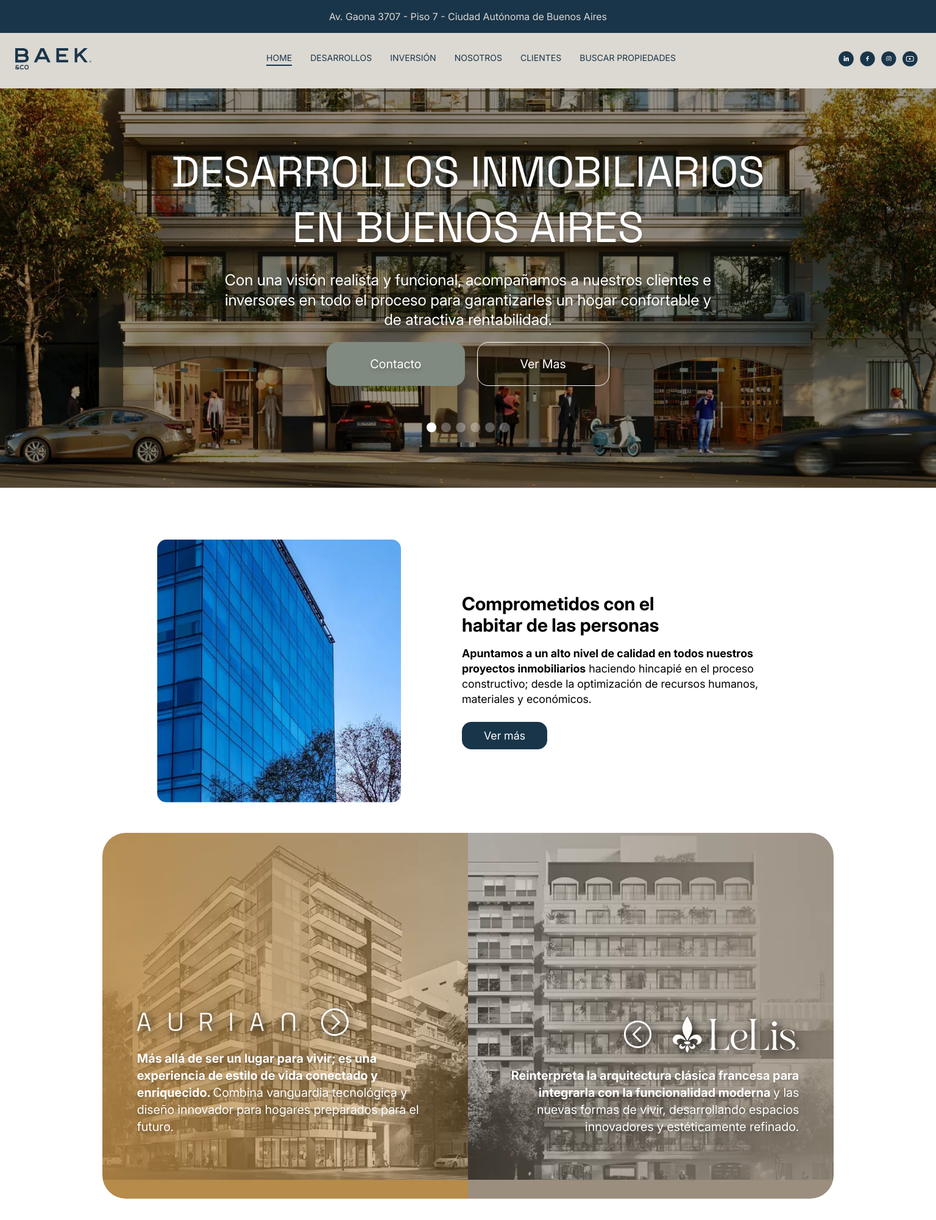
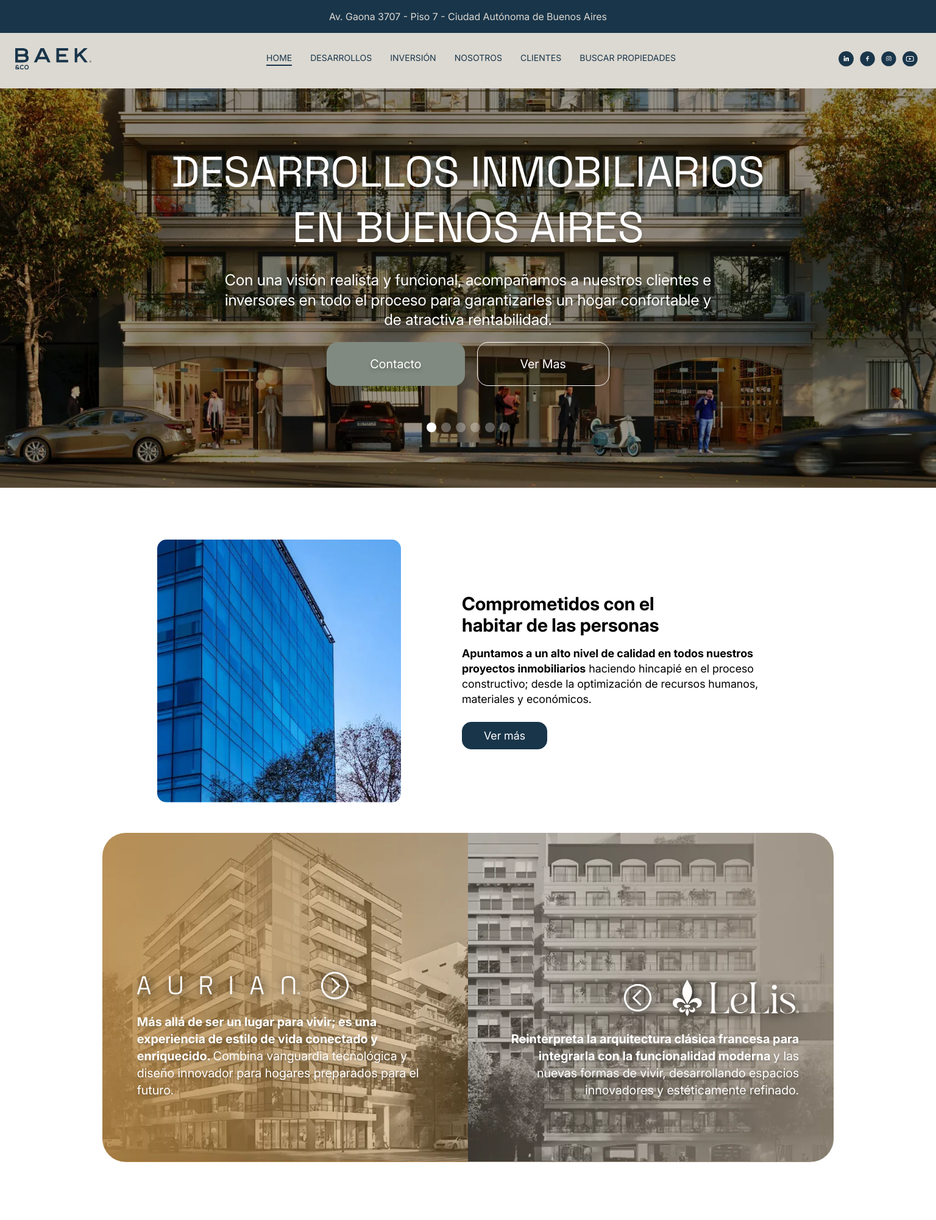
Before and after one commit to TomasDnlAranda/beak-y-co-demo-react, a React (Vite) app: page / in a window 1536 px wide. Shown: the whole page at 61% size. After the commit the page ends 1941 px from the top, so only its background shows below. Built offline with nearby package versions, Linux system fonts and the light colour scheme.

Commit message:
fix: fix animation issue on series home section

```diff
--- a/src/components/Project/Project.css
+++ b/src/components/Project/Project.css
@@ -97,7 +97,7 @@
 .series-box {
 	text-decoration: none;
 	width: 100%;
-	height: 88vw;
+	height: 77vw;
 	background-position: center;
 	background-size: cover;
 	padding: 15px;
@@ -191,7 +191,7 @@
 	}
 
 	.series-box {
-		height: 45vw;
+		height: 40vw;
 		padding: 6.8vw 3.7vw;
 	}
 
@@ -239,7 +239,7 @@
 	}
 	.series-box {
 		width: 600px;
-		height: 600px;
+		height: 540px;
 	}
 
 	.series-home__title {
```
